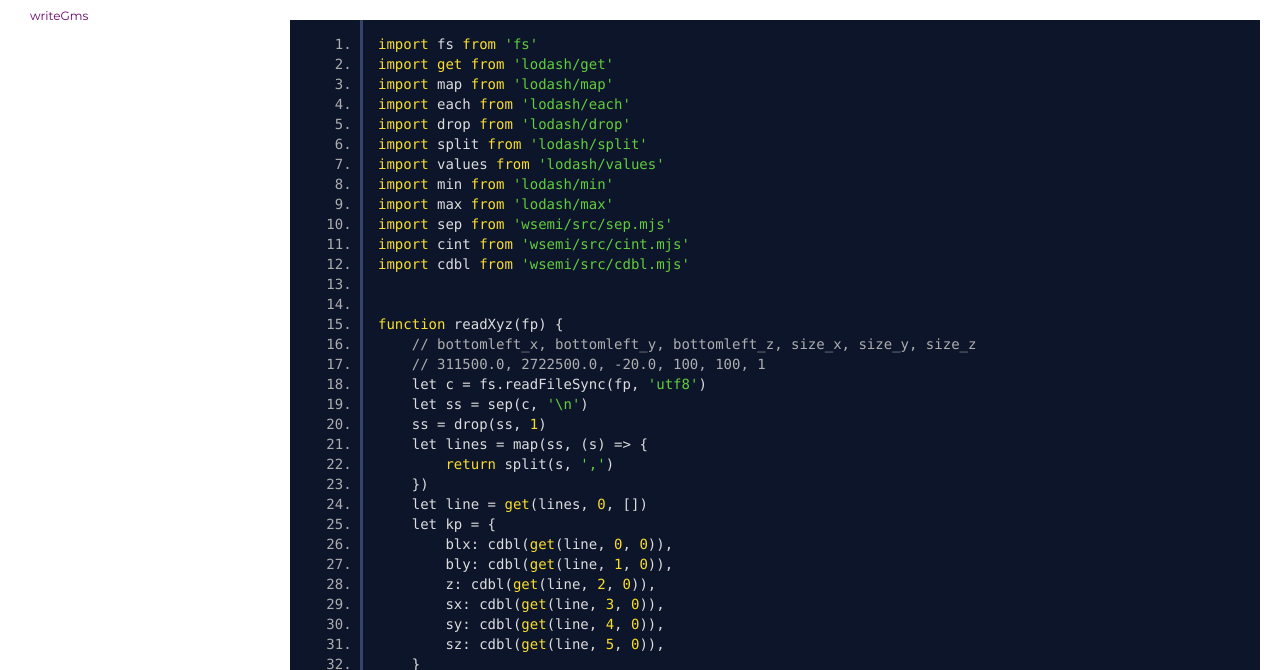
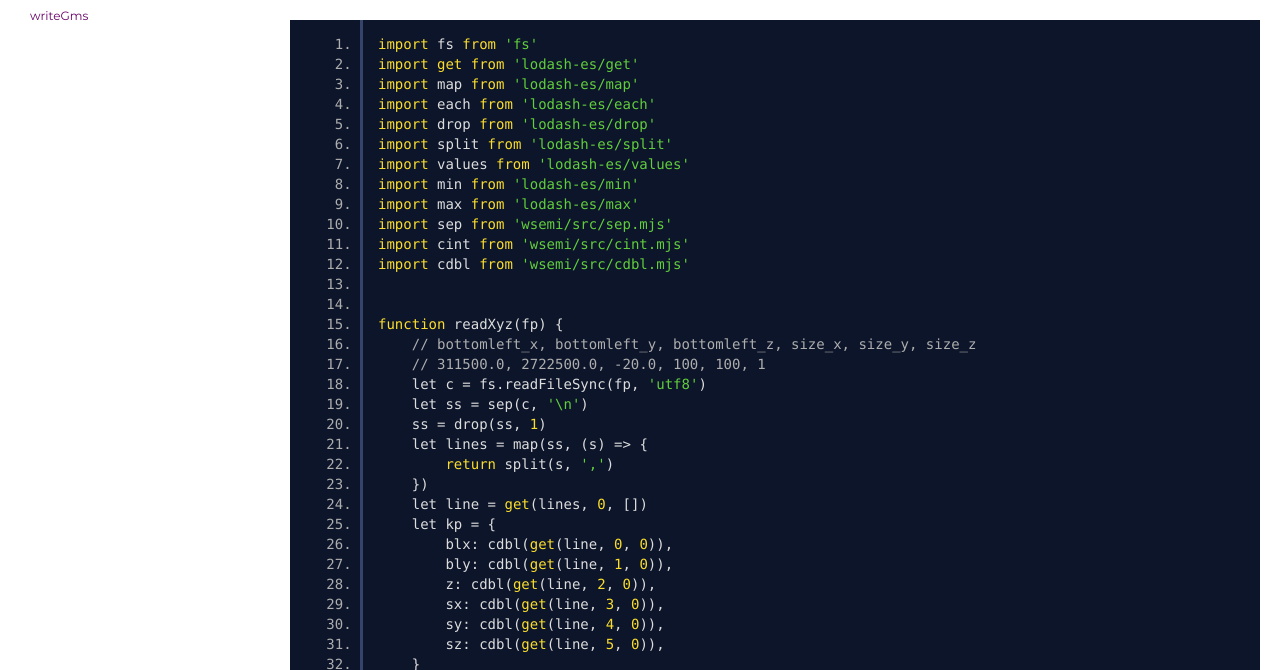
Before and after one commit to yuda-lyu/w-mesh-gms, a website: page docs/WMeshGms.mjs.html in a window 1280 px wide. Shown: the part 124-794 px from the top of the page. Drawn offline with Linux system fonts and the light colour scheme.

Commit message:
modify: update pks

```diff
--- a/docs/WMeshGms.mjs.html
+++ b/docs/WMeshGms.mjs.html
@@ -46,14 +46,14 @@
     <section>
         <article>
             <pre class="prettyprint source linenums"><code>import fs from 'fs'
-import get from 'lodash/get'
-import map from 'lodash/map'
-import each from 'lodash/each'
-import drop from 'lodash/drop'
-import split from 'lodash/split'
-import values from 'lodash/values'
-import min from 'lodash/min'
-import max from 'lodash/max'
+import get from 'lodash-es/get'
+import map from 'lodash-es/map'
+import each from 'lodash-es/each'
+import drop from 'lodash-es/drop'
+import split from 'lodash-es/split'
+import values from 'lodash-es/values'
+import min from 'lodash-es/min'
+import max from 'lodash-es/max'
 import sep from 'wsemi/src/sep.mjs'
 import cint from 'wsemi/src/cint.mjs'
 import cdbl from 'wsemi/src/cdbl.mjs'
@@ -151,6 +151,7 @@ function readTopBot(fp, key) {
  * wmg.readGms(fpXyz, fpTop, fpBot, fpMat)
  *     .then((res) => {
  *         console.log(res)
+ *         console.log('finish.')
  *     })
  *     .catch((err) => {
  *         console.log(err)
@@ -402,7 +403,7 @@ export default WMeshGms
 <br class="clear">
 
 <footer>
-    Documentation generated by <a href="https://github.com/jsdoc3/jsdoc">JSDoc 4.0.2</a> on Wed Nov 29 2023 11:24:05 GMT+0800 (台北標準時間) using the <a href="https://github.com/clenemt/docdash">docdash</a> theme.
+    Documentation generated by <a href="https://github.com/jsdoc3/jsdoc">JSDoc 4.0.2</a> on Tue Mar 19 2024 22:45:08 GMT+0800 (台北標準時間) using the <a href="https://github.com/clenemt/docdash">docdash</a> theme.
 </footer>
 
 <script>prettyPrint();</script>
--- a/g.read.mjs
+++ b/g.read.mjs
@@ -1,5 +1,5 @@
 import fs from 'fs'
-import _ from 'lodash'
+import _ from 'lodash-es'
 import wmg from './src/WMeshGms.mjs'
 
 
--- a/toolg/gDocsExams.mjs
+++ b/toolg/gDocsExams.mjs
@@ -1,5 +1,5 @@
 import fs from 'fs'
-import _ from 'lodash'
+import _ from 'lodash-es'
 import getFiles from 'w-package-tools/src/getFiles.mjs'
 import getPks from 'w-package-tools/src/getPks.mjs'
 
```
Also changed, not shown: docs/global.html (+5 -4 lines), docs/index.html (+1 -1 lines), package.json (+4 -4 lines), src/WMeshGms.mjs (+8 -8 lines), README.md, dist/w-mesh-gms.umd.js, 2 other files.
